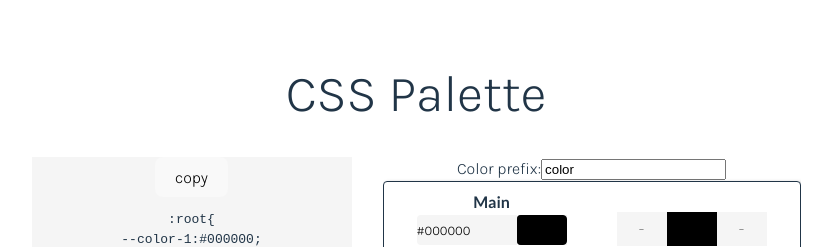
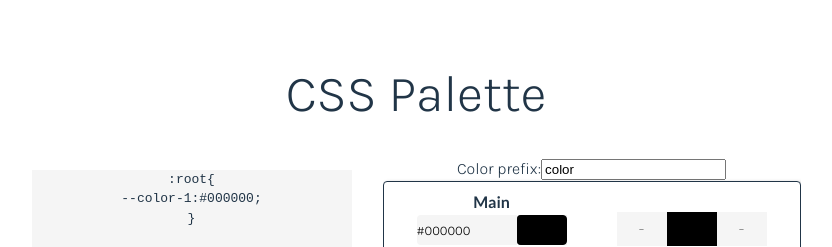
Before and after one commit to VERTIGOJACK/CSS-Palette, a Vue app: page / in a window 1280 px wide. Shown: the top 247 px of the page, without its empty margins (224-1056 px from the left). Built offline with nearby package versions, Linux system fonts and the light colour scheme.

Commit message:
hidden copy button until there is functionality

```diff
--- a/src/App.vue
+++ b/src/App.vue
@@ -65,7 +65,7 @@
     <div class="content">
       <div class="left">
         <section class="code">
-          <button class="copy">copy</button>
+          <!-- <button class="copy">copy</button> -->
           <pre>{{ convertToCss() }}</pre>
         </section>
         <section class="image">
```
